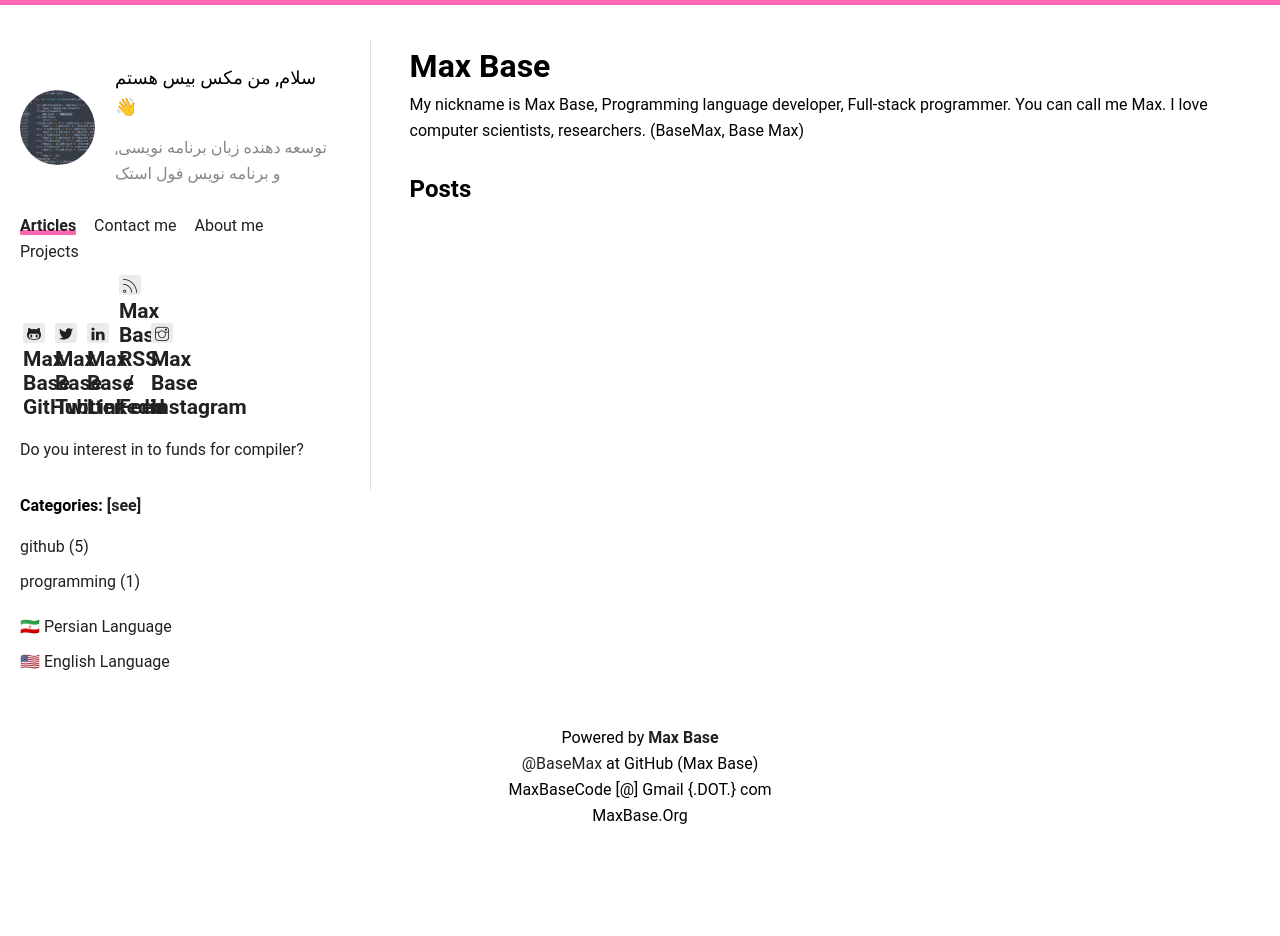
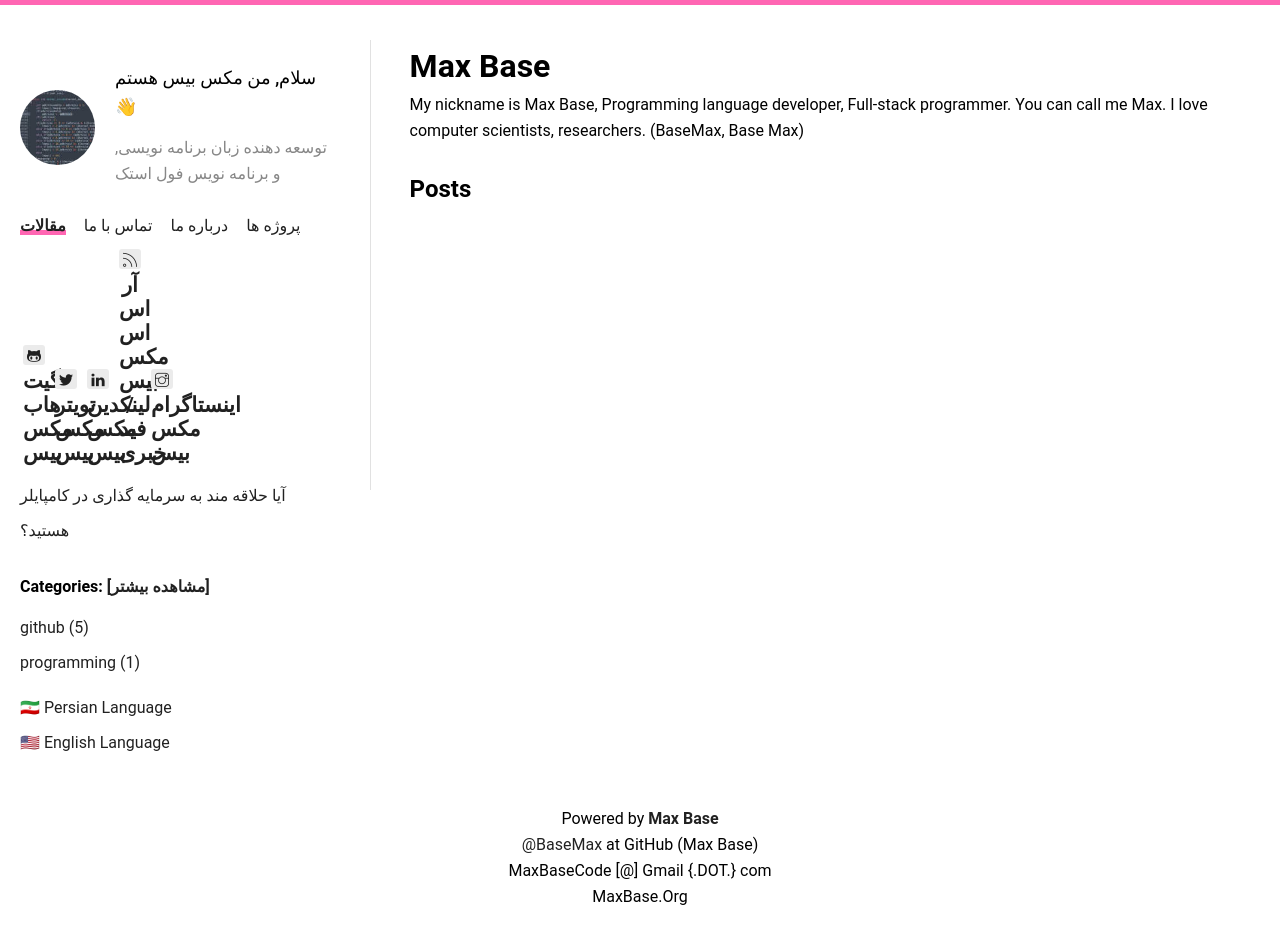
Before and after one commit to BaseMax/Fa.MaxBase.org, a Jekyll site: the page built from index.html, in a window 1280 px wide. Built offline with Jekyll 4.4.1, drawn with Linux system fonts in a browser that asks for light colours; before the commit the page ends 900 px from its top, so only the background shows below that.

Commit message:
Modify index layout

```diff
--- a/_layouts/index.html
+++ b/_layouts/index.html
@@ -14,40 +14,40 @@ layout: default
 				</div>
 
 				<ul class="menu">
-					<li class="post-item"><a class="link-underlined" href="/">Articles</a></li>
-					<li class="post-item"><a href="{{ site.url }}/contact/">Contact me</a></li>
-					<li class="post-item"><a href="{{ site.url }}/about/">About me</a></li>
-					<li class="post-item"><a href="{{ site.url }}/project/">Projects</a></li>
+					<li class="post-item"><a class="link-underlined" href="/">مقالات</a></li>
+					<li class="post-item"><a href="{{ site.url }}/contact/">تماس با ما</a></li>
+					<li class="post-item"><a href="{{ site.url }}/about/">درباره ما</a></li>
+					<li class="post-item"><a href="{{ site.url }}/project/">پروژه ها</a></li>
 				</ul>
 
 				<ul class="links">
 					<li class="post-item">
-						<a href="https://www.github.com/BaseMax" target="_blank" rel="noopener noreferrer"><span class="ti-github"></span> <p class="hidden"><h2>Max Base GitHub</h2></p></a>
+						<a href="https://www.github.com/BaseMax" target="_blank" rel="noopener noreferrer"><span class="ti-github"></span> <p class="hidden"><h2>گیت هاب مکس بیس</h2></p></a>
 					</li>
 					<li class="post-item">
-						<a href="https://twitter.com/MaxProgram" target="_blank" rel="noopener noreferrer"><span class="ti-twitter-alt"></span> <p class="hidden"><h2>Max Base Twitter</h2></p></a>
+						<a href="https://twitter.com/MaxProgram" target="_blank" rel="noopener noreferrer"><span class="ti-twitter-alt"></span> <p class="hidden"><h2>تویتر مکس بیس</h2></p></a>
 					</li>
 					<li class="post-item">
-						<a href="https://www.linkedin.com" target="_blank" rel="noopener noreferrer"><span class="ti-linkedin"></span> <p class="hidden"><h2>Max Base Linkedin</h2></p></a>
+						<a href="https://www.linkedin.com" target="_blank" rel="noopener noreferrer"><span class="ti-linkedin"></span> <p class="hidden"><h2>لینکدین مکس بیس</h2></p></a>
 					</li>
 					<li class="post-item">
-						<a href="{{ site.url }}/feed.xml" target="_blank" rel="noopener noreferrer"><span class="ti-rss-alt"></span> <p class="hidden"><h2>Max Base RSS / Feed</h2></p></a>
+						<a href="{{ site.url }}/feed.xml" target="_blank" rel="noopener noreferrer"><span class="ti-rss-alt"></span> <p class="hidden"><h2>آر اس اس مکس بیس / فید خبری</h2></p></a>
 					</li>
 					<!-- <li class="post-item"> -->
 						<!-- <a href="mailto: Max Base Code [@] Gmail {.DOT.} com" target="_blank" rel="noopener noreferrer"><span class="ti-email"></span> <p class="hidden">Max Base Email</p></a> -->
 					<!-- </li> -->
 					<li class="post-item">
-						<a href="https://www.instagram.com/max.base" target="_blank" rel="noopener noreferrer"><span class="ti-instagram"></span> <p class="hidden"><h2>Max Base Instagram</h2></p></a>
+						<a href="https://www.instagram.com/max.base" target="_blank" rel="noopener noreferrer"><span class="ti-instagram"></span> <p class="hidden"><h2>اینستاگرام مکس بیس</h2></p></a>
 					</li>
 				</ul>
 
 				<ul class="list">
 					<li class="post-item">
-						<a href="https://github.com/One-Language">Do you interest in to funds for compiler?</a>
+						<a href="https://github.com/One-Language">آیا حلاقه مند به سرمایه گذاری در کامپایلر هستید؟</a>
 					</li>
 				</ul>
 				<br>
-				<b>Categories: <a href="{{ site.url }}/category/">[see]</a> </b>
+				<b>Categories: <a href="{{ site.url }}/category/">[مشاهده بیشتر]</a> </b>
 				<ul class="list">
 					{% assign categories_list = site.categories %}
 						{% if categories_list.first[0] == null %}
@@ -65,7 +65,7 @@ layout: default
 				<ul class="list">
 					<li class="post-item">
 						<!-- https://emojiterra.com/flag-for-united-states/ -->
-						<a href="{{ site.url }}/en/">🇮🇷 Persian Language</a>
+						<a href="{{ site.url }}/blog/">🇮🇷 Persian Language</a>
 					</li>
 					<li class="post-item">
 						<a href="https://maxbase.org/">🇺🇸 English Language</a>
```
